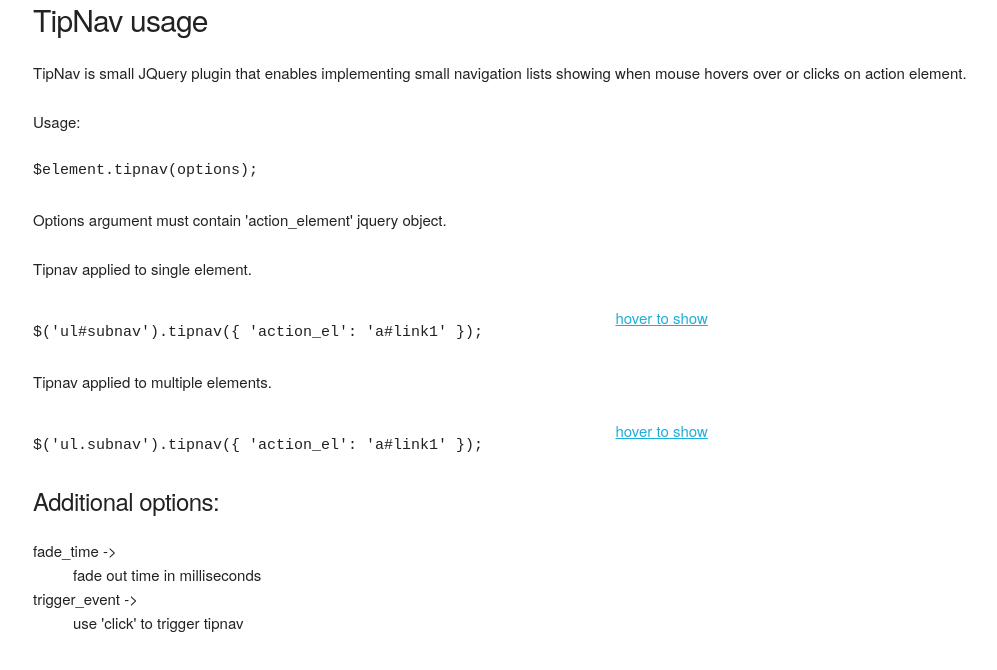
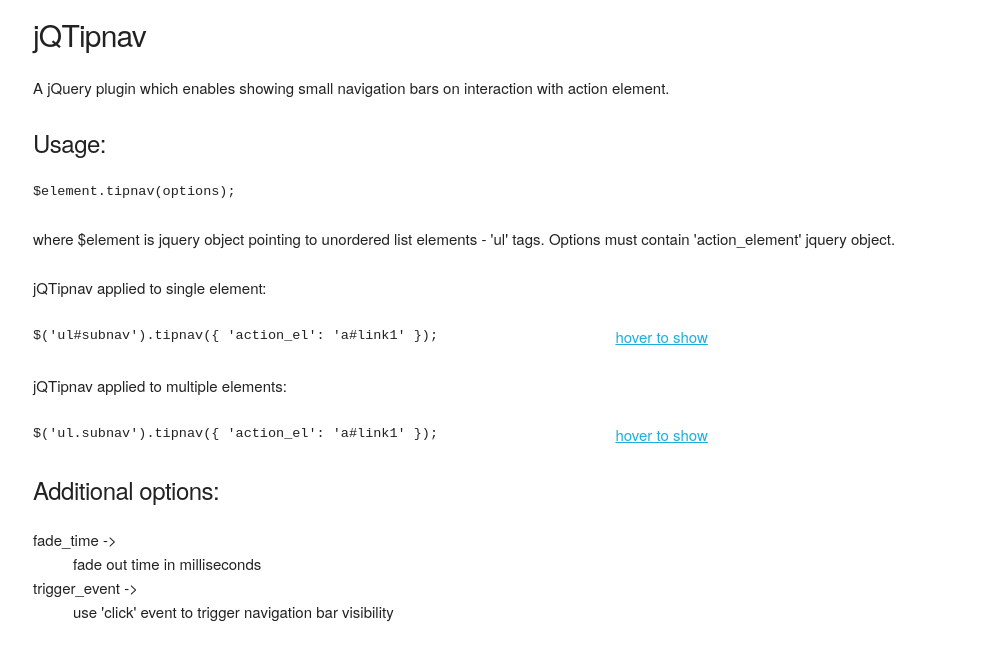
Before and after one commit to TvrtkoM/jQTipnav, a website: page example/example.html in a window 1280 px wide. Shown: the whole page, without its empty margins (127-1124 px from the left). Drawn offline with nearby package versions, Linux system fonts and the light colour scheme.

Commit message:
example edits

```diff
--- a/example/example.html
+++ b/example/example.html
@@ -2,24 +2,30 @@
 <html>
 <head lang="en">
   <meta charset="UTF-8">
-  <title>TipNav examples</title>
+  <title>jQTipNav examples</title>
   <link rel="stylesheet" type="text/css" href="../vendor/skeleton/css/normalize.css">
   <link rel="stylesheet" type="text/css" href="../vendor/skeleton/css/skeleton.css">
   <link rel="stylesheet" type="text/css" href="../build/jqtipnav.min.css">
+  <style>
+    body {margin-top: 1em;}
+    pre {margin-top: 0; font-size:0.9em;}
+  </style>
 </head>
 <body>
 <div class="container">
-  <h4>TipNav usage</h4>
+  <h4>jQTipnav</h4>
   <p>
-    TipNav is small JQuery plugin that enables implementing small navigation lists showing when mouse hovers over or clicks on action element.
+    A jQuery plugin which enables showing small navigation bars on interaction with action element.
+  </p>
+  <h5>
+    Usage:
+  </h5>
+  <pre>$element.tipnav(options);</pre>
+  <p>
+    where $element is jquery object pointing to unordered list elements - 'ul' tags. Options must contain 'action_element' jquery object.
   </p>
   <p>
-    Usage:
-  </p>
-  <pre>$element.tipnav(options);</pre>
-  <p>Options argument must contain 'action_element' jquery object.</p>
-  <p>
-    Tipnav applied to single element.
+    jQTipnav applied to single element:
   </p>
   <div class="row">
     <div class="seven columns">
@@ -32,7 +38,7 @@
     </div>
   </div>
   <p>
-    Tipnav applied to multiple elements.
+    jQTipnav applied to multiple elements:
   </p>
   <div class="row">
     <div class="seven columns">
@@ -49,7 +55,7 @@
     <dt>fade_time -></dt>
     <dd>fade out time in milliseconds</dd>
     <dt>trigger_event -></dt>
-    <dd>use 'click' to trigger tipnav</dd>
+    <dd>use 'click' event to trigger navigation bar visibility</dd>
   </dl>
   <p></p>
   <ul id="tipnav-container-01">
```
